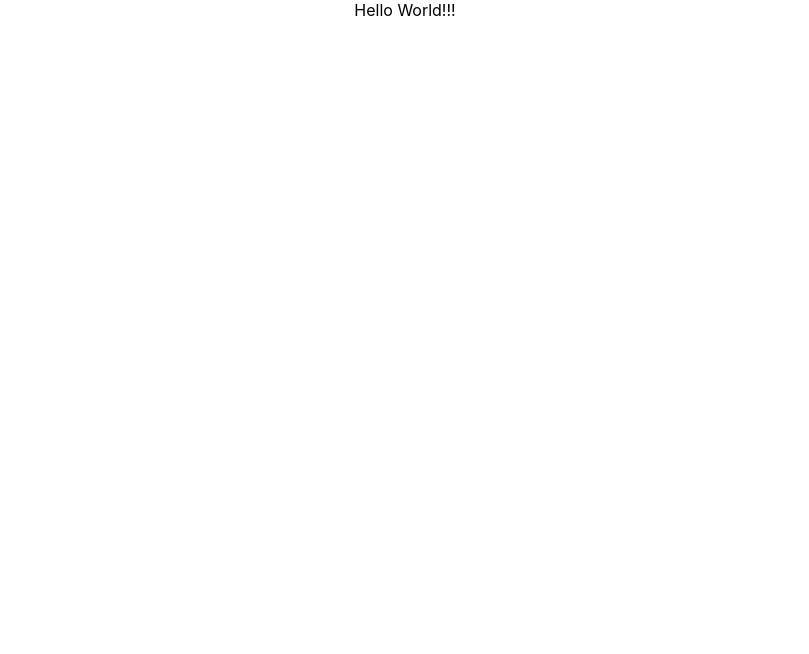
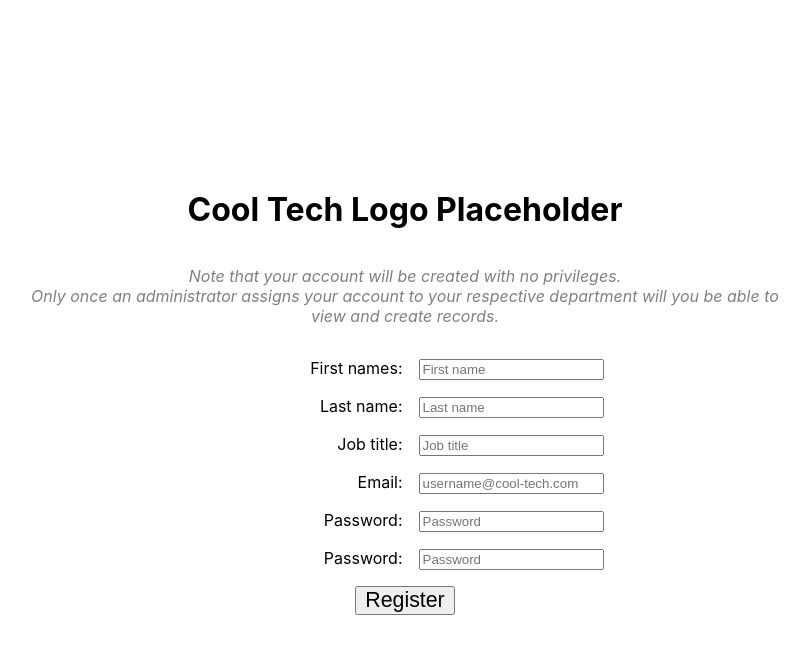
Before and after one commit to JasonQorbin/cool-passman, a React (Create React App) app in the folder frontend/: page / in a window 1280 px wide. Shown: the top 654 px of the page, without its empty margins (235-1044 px from the left). Built offline with nearby package versions, Linux system fonts and the light colour scheme.

Commit message:
First draft of Login and register screens

```diff
--- a/frontend/src/App.css
+++ b/frontend/src/App.css
@@ -1,38 +1,26 @@
-.App {
-  text-align: center;
+/* Global styles will be placed in this file */
+
+.centre-container {
+    display : flex;
+    flex-direction: column;
+    position : absolute;
+    top : 0;
+    left : 0;
+    height : 100vh;
+    width : 100vw;
+    justify-content : center;
+    align-items : center;
 }
 
-.App-logo {
-  height: 40vmin;
-  pointer-events: none;
+.centre {
+    text-align : center;
 }
 
-@media (prefers-reduced-motion: no-preference) {
-  .App-logo {
-    animation: App-logo-spin infinite 20s linear;
-  }
+span.vertical-spacer {
+    margin : 0 1rem;
 }
 
-.App-header {
-  background-color: #282c34;
-  min-height: 100vh;
-  display: flex;
-  flex-direction: column;
-  align-items: center;
-  justify-content: center;
-  font-size: calc(10px + 2vmin);
-  color: white;
+.info-text {
+    color : grey;
+    font-style : italic;
 }
-
-.App-link {
-  color: #61dafb;
-}
-
-@keyframes App-logo-spin {
-  from {
-    transform: rotate(0deg);
-  }
-  to {
-    transform: rotate(360deg);
-  }
-}
--- a/frontend/src/App.js
+++ b/frontend/src/App.js
@@ -1,10 +1,11 @@
-import logo from './logo.svg';
 import './App.css';
+import LoginScreen from "./components/LoginScreen";
+import RegisterScreen from "./components/RegisterScreen";
 
 function App() {
   return (
     <div className="App">
-            Hello World!!!
+            <RegisterScreen />
     </div>
   );
 }
--- /dev/null
+++ b/frontend/src/components/LoginScreen.js
@@ -0,0 +1,28 @@
+import "../styles/LoginScreen.css";
+
+export default function LoginScreen(props) {
+    return (
+        <div className="centre-container">
+        <h1>Cool Tech Logo Placeholder</h1>
+        <p>You are accessing sensitive information. Please log in to proceed.</p>
+        <form id="login-form">
+            <div className="form-row">
+                <span className="login-label-wrapper"><label htmlFor="login-email-field">Email:</label></span>
+                <input type="email" id="login-email-field" className="login-field" placeholder="username@cool-tech.com" required />
+            </div>
+            <div className="form-row">
+                <span className="login-label-wrapper"><label htmlFor="login-password-field">Password:</label></span>
+                <input type="password" id="login-password-field" className="login-field" required />
+            </div>
+            <div className="form-row centre">
+                <input type="submit" id="login-button" value="Log in" />
+            </div>
+        </form>
+            <div className="centre">
+                <a href="#">Register</a>
+                <span className="vertical-spacer">|</span>
+                <a href="#">Forgot my password</a>
+            </div>
+        </div>
+    );
+}
--- /dev/null
+++ b/frontend/src/components/RegisterScreen.js
@@ -0,0 +1,111 @@
+import "../styles/RegisterScreen.css";
+const requiredPasswordLength = 8;
+
+
+function validateForm(event) {
+    const passwordElement1 = document.getElementById("registration-password-field");
+    const passwordElement2 = document.getElementById("registration-password-confirmation-field");
+
+    console.log(`Field 1: ${passwordElement1.value}`);
+    console.log(`Field 2: ${passwordElement2.value}`);
+    if (passwordElement1.value !== passwordElement2.value) {
+        passwordElement2.setCustomValidity("Passwords don't match");
+        event.preventDefault();
+        passwordElement2.reportValidity();
+    } else {
+        passwordElement2.setCustomValidity("");
+    }
+
+}
+
+function resetPasswordErrorState() {
+    const passwordElement2 = document.getElementById("registration-password-confirmation-field");
+    passwordElement2.setCustomValidity("");
+}
+
+
+export default function RegisterScreen(props) {
+    return (
+        <div className="centre-container">
+            <div id="registration-content-wrapper">
+                <h1>Cool Tech Logo Placeholder</h1>
+                <p className="info-text">
+                    Note that your account will be created with no privileges.<br />Only once an
+                    administrator assigns your account to your respective department will you be
+                    able to view and create records.
+                </p>
+                <form id="registration-form" onSubmit={validateForm}>
+                    <div className="form-row">
+                        <span className="registration-label-wrapper">
+                            <label htmlFor="registration-email-field">First names:</label>
+                        </span>
+                        <input type="text"
+                            id="registration-firstname-field"
+                            className="registration-field"
+                            placeholder="First name"
+                            required
+                        />
+                    </div>
+                    <div className="form-row">
+                        <span className="registration-label-wrapper">
+                            <label htmlFor="registration-email-field">Last name:</label>
+                        </span>
+                        <input type="text"
+                            id="registration-lastname-field"
+                            className="registration-field"
+                            placeholder="Last name"
+                            required
+                        />
+                    </div>
+                    <div className="form-row">
+                        <span className="registration-label-wrapper">
+                            <label htmlFor="registration-title-field">Job title:</label>
+                        </span>
+                        <input type="text"
+                            id="registration-title-field"
+                            className="registration-field"
+                            placeholder="Job title"
+                        />
+                    </div>
+                    <div className="form-row">
+                        <span className="registration-label-wrapper"><label htmlFor="registration-email-field">Email:</label></span>
+                        <input type="email"
+                            id="registration-email-field"
+                            className="registration-field"
+                            placeholder="username@cool-tech.com"
+                            required
+                        />
+                    </div>
+                    <div className="form-row">
+                        <span className="registration-label-wrapper">
+                            <label htmlFor="registration-password-field">Password:</label>
+                        </span>
+                        <input type="password"
+                            id="registration-password-field"
+                            className="registration-field"
+                            minLength={requiredPasswordLength}
+                            placeholder="Password"
+                            required
+                        />
+                    </div>
+                    <div className="form-row">
+                        <span className="registration-label-wrapper">
+                            <label htmlFor="registration-password-confirmation-field">Password:</label>
+                        </span>
+                        <input type="password"
+                            id="registration-password-confirmation-field"
+                            className="registration-field"
+                            minLength={requiredPasswordLength}
+                            onChange={resetPasswordErrorState}
+                            placeholder="Password"
+                            required
+                        />
+                    </div>
+                    <div className="form-row centre">
+                        <input type="submit" id="registration-button" value="Register" />
+                    </div>
+                </form>
+            </div>
+        </div>
+    );
+}
--- /dev/null
+++ b/frontend/src/styles/LoginScreen.css
@@ -0,0 +1,20 @@
+.form-row {
+    margin : 1rem;
+}
+
+.login-label-wrapper {
+    display: inline-block;
+    width: 100px;
+    text-align : right;
+    margin : 0 1rem;
+}
+
+.login-field {
+    width: 200px;
+    margin : 0 15px;
+}
+
+#login-button {
+    font-size : 14pt;
+    padding: 0 0.5rem;
+}
--- /dev/null
+++ b/frontend/src/styles/RegisterScreen.css
@@ -0,0 +1,20 @@
+.registration-label-wrapper {
+    display : inline-block;
+    width : 180px;
+    text-align : right;
+    margin : 0 1rem;
+}
+
+#registration-content-wrapper {
+    display : flex;
+    flex-direction : column;
+    justify-content : center;
+    text-align : center;
+    width : 60%;
+    min-width : 480px;
+}
+
+#registration-button {
+    font-size : 16pt;
+    padding : 0 0.5rem;
+}
```
